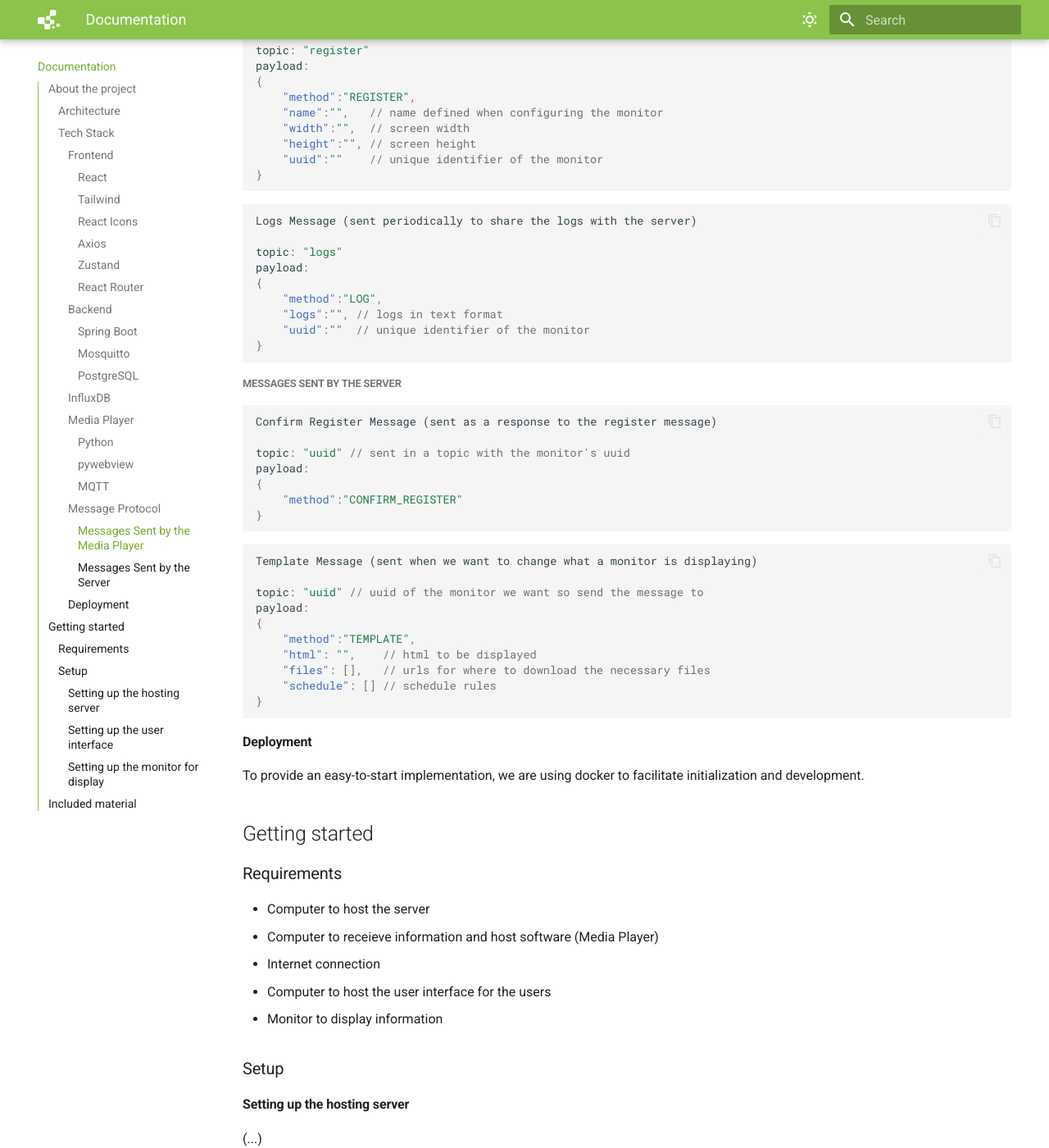
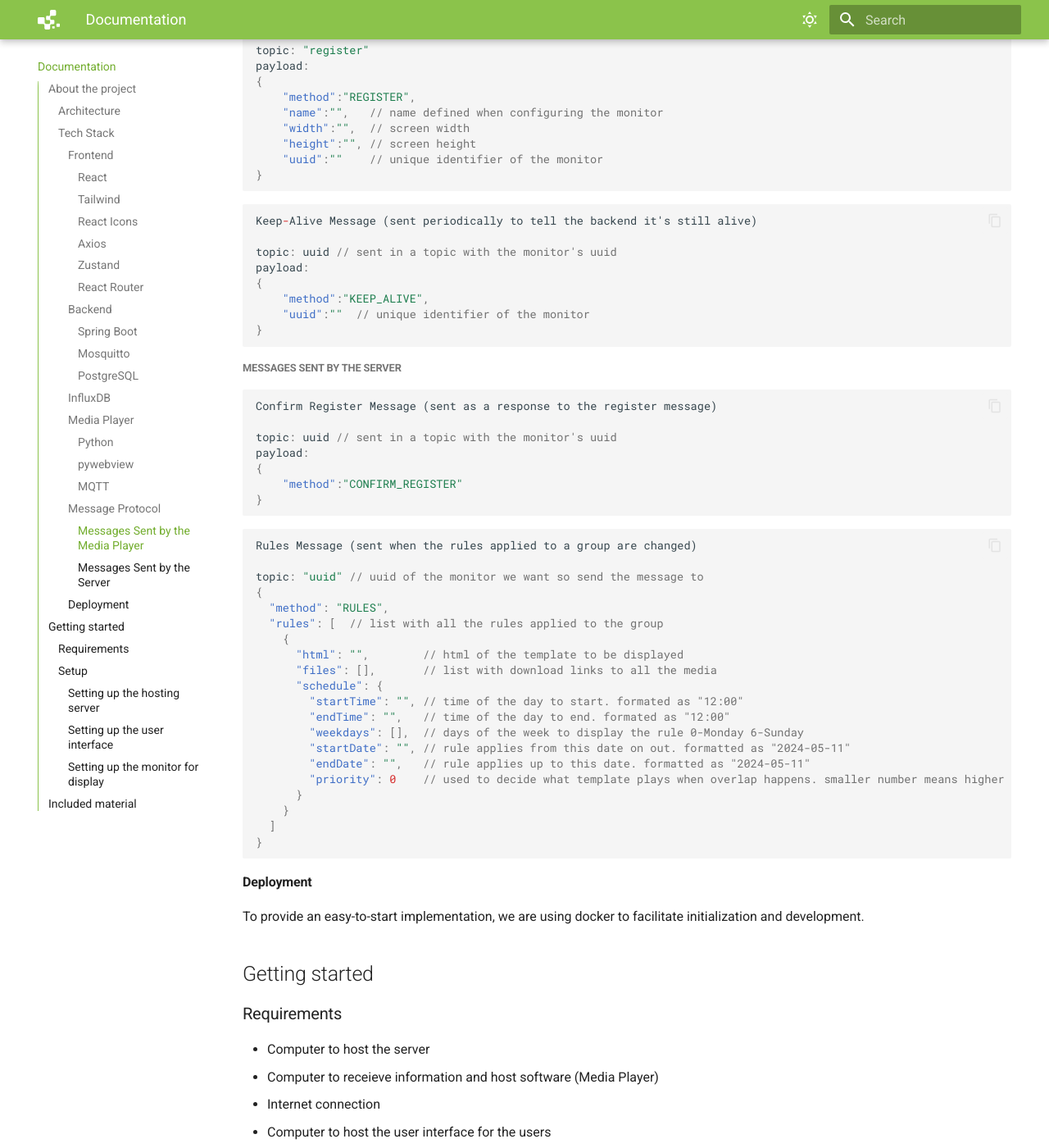
Before and after one commit to UA-Smart-Signage-Platform/Documentation-Website, an MkDocs documentation site: the page built from docs/documentation.md, in a window 1280 px wide and 1400 px high, scrolled down 2818 px. Shown: the whole window at 82% size. Built offline with MkDocs 1.6.1 and Material for MkDocs 9.7.7, drawn with Linux system fonts in a browser that asks for light colours.

Commit message:
updated protocol

````diff
--- a/docs/documentation.md
+++ b/docs/documentation.md
@@ -62,13 +62,12 @@ payload:
 ```
 
 ```json
-Logs Message (sent periodically to share the logs with the server)
+Keep-Alive Message (sent periodically to tell the backend it's still alive)
 
-topic: "logs"
+topic: uuid // sent in a topic with the monitor's uuid
 payload:
 {
-    "method":"LOG",
-    "logs":"", // logs in text format
+    "method":"KEEP_ALIVE",
     "uuid":""  // unique identifier of the monitor
 }
 ```
@@ -78,22 +77,32 @@ payload:
 ```json
 Confirm Register Message (sent as a response to the register message)
 
-topic: "uuid" // sent in a topic with the monitor's uuid
+topic: uuid // sent in a topic with the monitor's uuid
 payload:
 {
     "method":"CONFIRM_REGISTER"
 }
 ```
 ```json
-Template Message (sent when we want to change what a monitor is displaying)
+Rules Message (sent when the rules applied to a group are changed)
 
 topic: "uuid" // uuid of the monitor we want so send the message to
-payload:
 {
-    "method":"TEMPLATE",
-    "html": "",    // html to be displayed
-    "files": [],   // urls for where to download the necessary files
-    "schedule": [] // schedule rules
+  "method": "RULES",
+  "rules": [  // list with all the rules applied to the group
+    {
+      "html": "",        // html of the template to be displayed
+      "files": [],       // list with download links to all the media
+      "schedule": {
+        "startTime": "", // time of the day to start. formated as "12:00"
+        "endTime": "",   // time of the day to end. formated as "12:00"
+        "weekdays": [],  // days of the week to display the rule 0-Monday 6-Sunday
+        "startDate": "", // rule applies from this date on out. formatted as "2024-05-11"
+        "endDate": "",   // rule applies up to this date. formatted as "2024-05-11"
+        "priority": 0    // used to decide what template plays when overlap happens. smaller number means higher priority.
+      }
+    }
+  ]
 }
 ```
 
````
